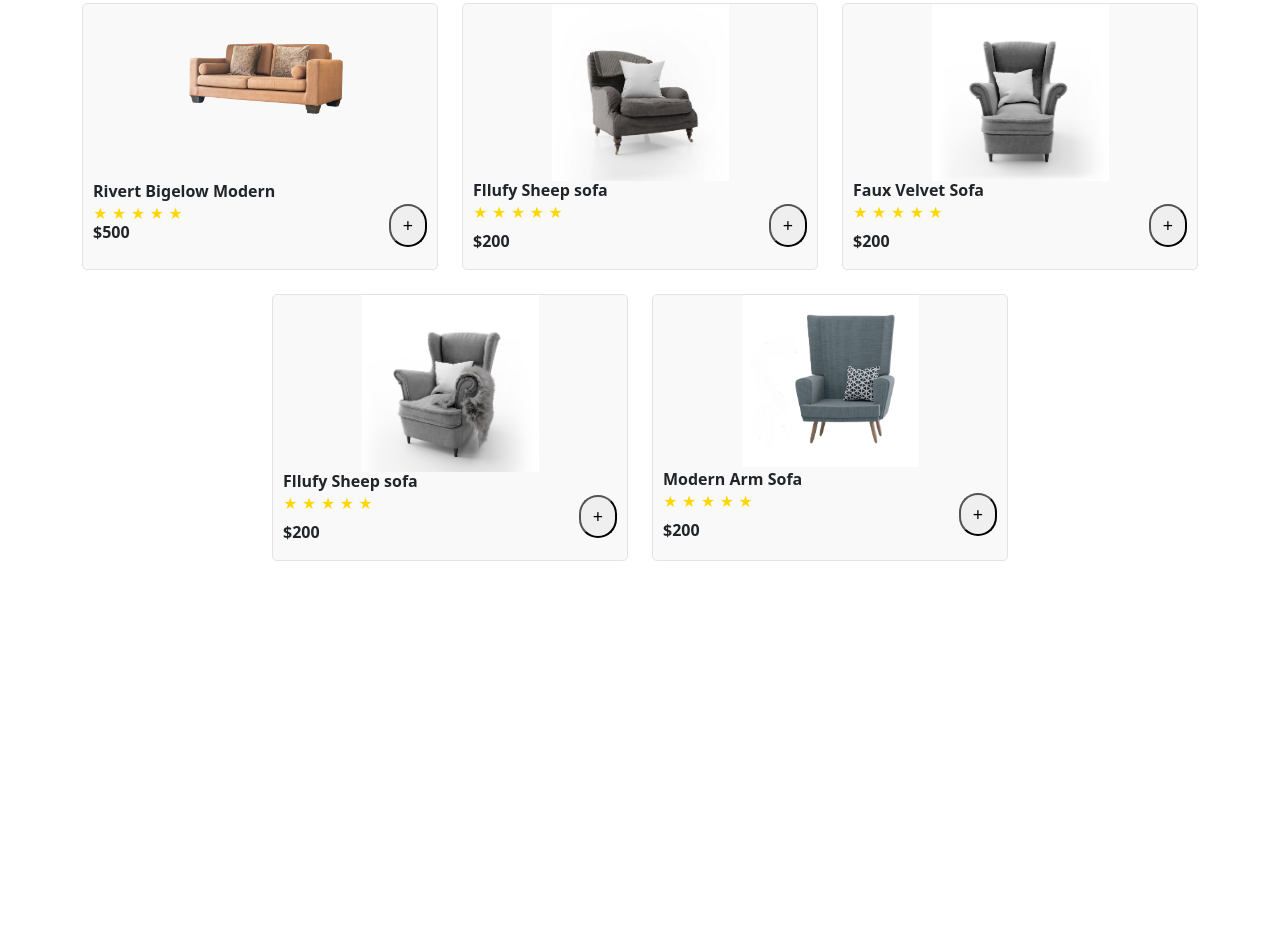
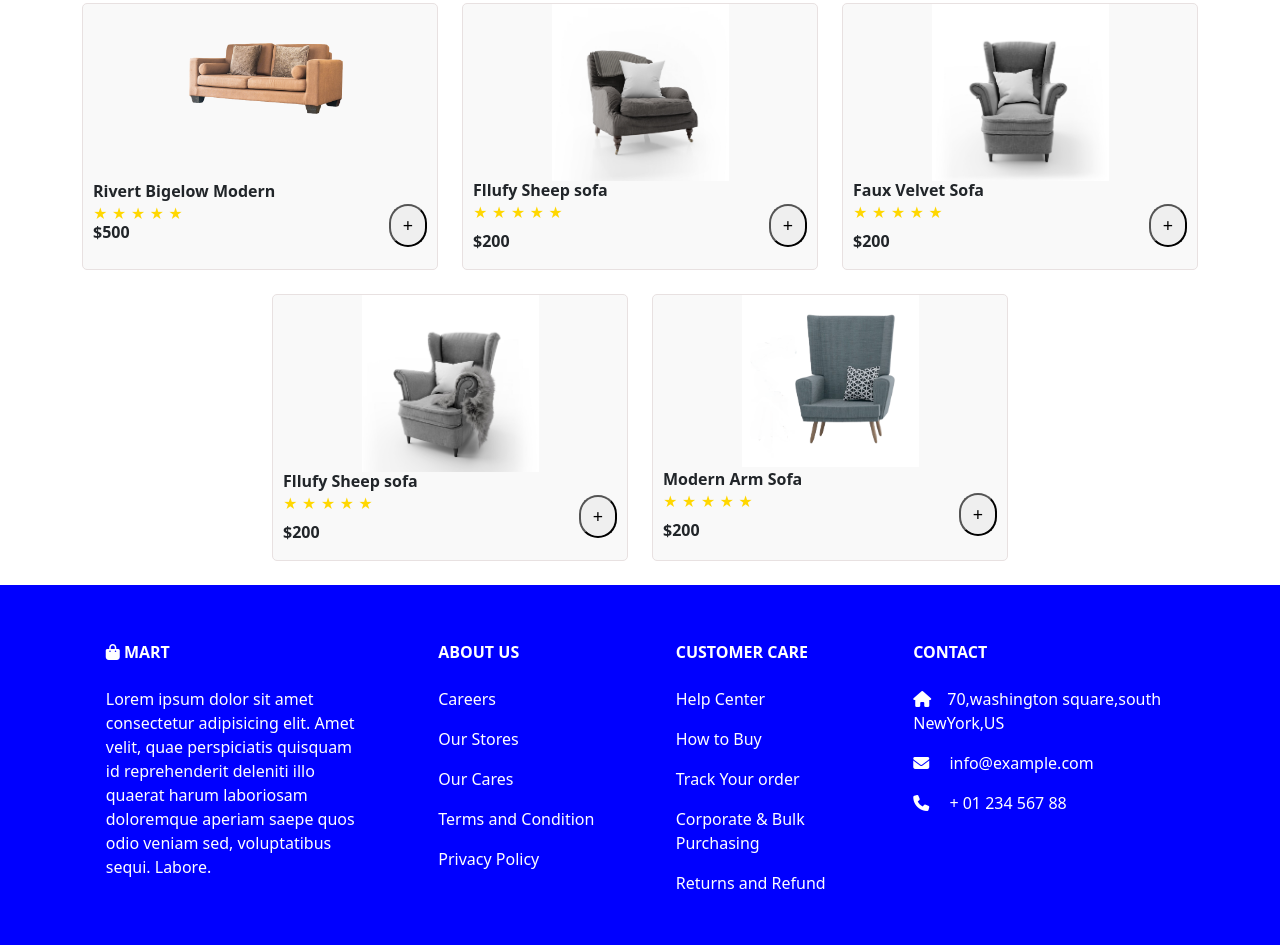
Before and after one commit to Sanjay-2012/Project, a plain HTML site: page shop.html in a window 1280 px wide. Shown: the part 2034-2979 px from the top of the page. Before the commit the page ends 2619 px from the top, so only its background shows below. Drawn offline with nearby package versions, Linux system fonts and the light colour scheme.

Commit message:
Added footer and completed Shop page

```diff
--- a/shop.html
+++ b/shop.html
@@ -305,6 +305,91 @@
   </div>
   <br>
   <!-- Cart Content ends -->
+
+  <!-- Footer portion -->
+  <section class="footer">
+    <div class="container text-center text-md-start mt-5">
+      <!-- Grid row -->
+      <div class="row mt-3">
+        <!-- Grid column -->
+        <div class="col-md-3 col-lg-4 col-xl-3 mx-auto mb-4">
+          <!-- Content -->
+          <h6 class="text-uppercase fw-bold mb-4">
+            <i class="fa-solid fa-bag-shopping"></i> Mart
+          </h6>
+          <p>
+            Lorem ipsum dolor sit amet consectetur adipisicing elit. Amet velit, quae perspiciatis quisquam
+            id
+            reprehenderit deleniti illo quaerat harum laboriosam doloremque aperiam saepe quos odio veniam
+            sed,
+            voluptatibus sequi. Labore.
+          </p>
+        </div>
+        <!-- Grid column -->
+        <!-- Grid column -->
+        <div class="col-md-2 col-lg-2 col-xl-2 mx-auto mb-4">
+          <h6 class="text-uppercase fw-bold mb-4">
+            About US
+          </h6>
+          <p class="a-text">
+            <a href="#!" class="text-reset">Careers</a>
+          </p>
+          <p class="a-text">
+            <a href="#!" class="text-reset">Our Stores</a>
+          </p>
+          <p class="a-text">
+            <a href="#!" class="text-reset">Our Cares</a>
+          </p>
+          <p class="a-text">
+            <a href="#!" class="text-reset">Terms and Condition</a>
+          </p>
+          <p class="a-text">
+            <a href="#!" class="text-reset">Privacy Policy</a>
+          </p>
+        </div>
+        <!-- Grid column -->
+
+        <!-- Grid column -->
+        <div class="col-md-3 col-lg-2 col-xl-2 mx-auto mb-4">
+          <h6 class="text-uppercase fw-bold mb-4" style="text-decoration: none;">
+            Customer Care
+          </h6>
+          <p class="a-text">
+            <a href="#!" class="text-reset">Help Center</a>
+          </p>
+          <p class="a-text">
+            <a href="#!" class="text-reset">How to Buy</a>
+          </p>
+          <p class="a-text">
+            <a href="#!" class="text-reset">Track Your order</a>
+          </p>
+          <p class="a-text">
+            <a href="#!" class="text-reset">Corporate & Bulk Purchasing</a>
+          </p>
+          <p class="a-text">
+            <a href="#!" class="text-reset">Returns and Refund</a>
+          </p>
+        </div>
+        <!-- Grid column -->
+
+        <!-- Grid column -->
+        <div class="col-md-4 col-lg-3 col-xl-3 mx-auto mb-md-0 mb-4">
+          <!-- Links -->
+          <h6 class="text-uppercase fw-bold mb-4">Contact</h6>
+          <p><i class="fas fa-home me-3"></i>70,washington square,south NewYork,US</p>
+          <p>
+            <i class="fas fa-envelope me-3"></i>
+            info@example.com
+          </p>
+          <p><i class="fas fa-phone me-3"></i> + 01 234 567 88</p>
+        </div>
+        <!-- Grid column -->
+      </div>
+    </div>
+    <!-- Grid row -->
+  </section>
+  </footer>
+  <!-- Footer Ends-->
 </body>
 
 </html>
```
